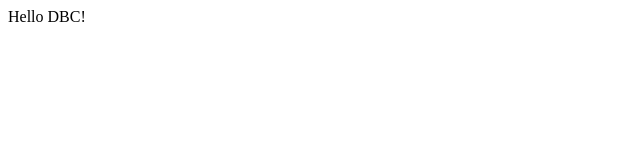
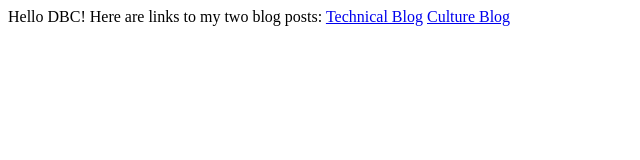
Before and after one commit to liorrm/dbc, a plain HTML site: page index.html in a window 1280 px wide. Shown: the whole page, without its empty margins (0-640 px from the left). Drawn offline with Linux system fonts and the light colour scheme.

Commit message:
added links to blog posts on index.html

```diff
--- a/index.html
+++ b/index.html
@@ -1,5 +1,10 @@
 <html>
+  <head>
+    Hello DBC!
+  </head>
   <body>
-      Hello DBC!
+      Here are links to my two blog posts:
+      <a href="liorrm.github.io/dbc/blog/t1-git-blog.md">Technical Blog</a>
+      <a href="liorrm.github.io/dbc/blog/c1-chefs-kitchen.md">Culture Blog</a>
   </body>
 </html>
```
